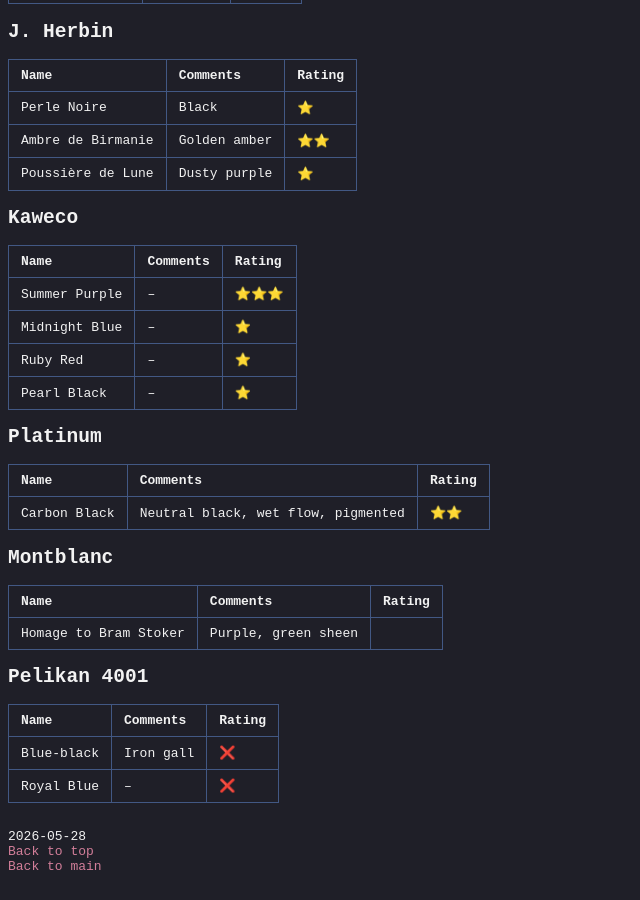
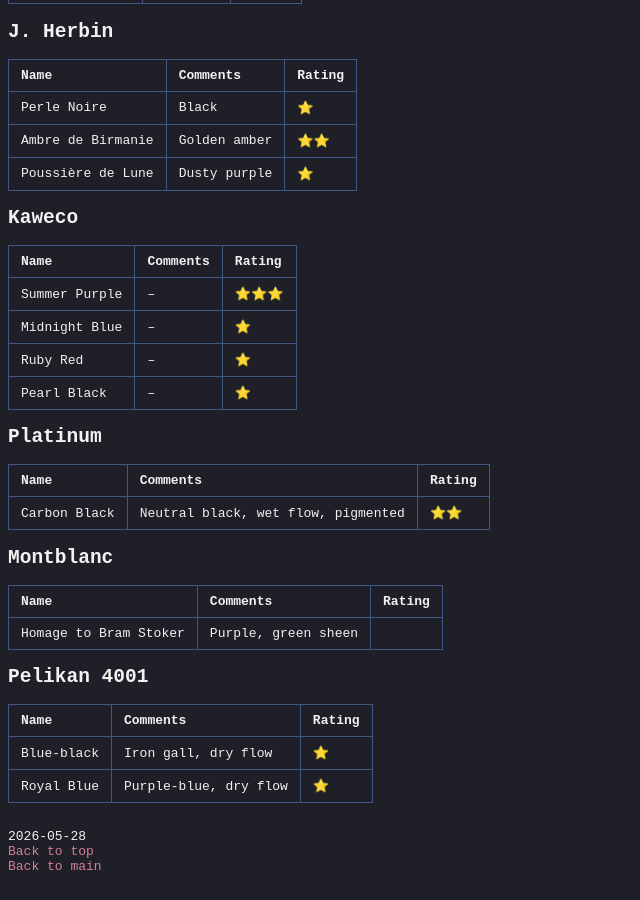
Before and after one commit to s-estay/s-estay.github.io, a Jekyll site: the page built from _posts/2026-05-28-ink-collection.md, in a window 1280 px wide and 900 px high, scrolled down 2116 px. Shown: the whole window, without its empty margins (0-640 px from the left). Built offline with Jekyll 4.4.1, drawn with Linux system fonts in a browser that asks for light colours.

Commit message:
Update ink ratings and comments

```diff
--- a/_posts/2026-05-28-ink-collection.md
+++ b/_posts/2026-05-28-ink-collection.md
@@ -112,5 +112,5 @@
 
 | Name | Comments | Rating |
 | --- | --- | --- |
-| Blue-black | Iron gall | ❌ |
-| Royal Blue | – | ❌ |
+| Blue-black | Iron gall, dry flow | ⭐️ |
+| Royal Blue | Purple-blue, dry flow | ⭐️ |
```
